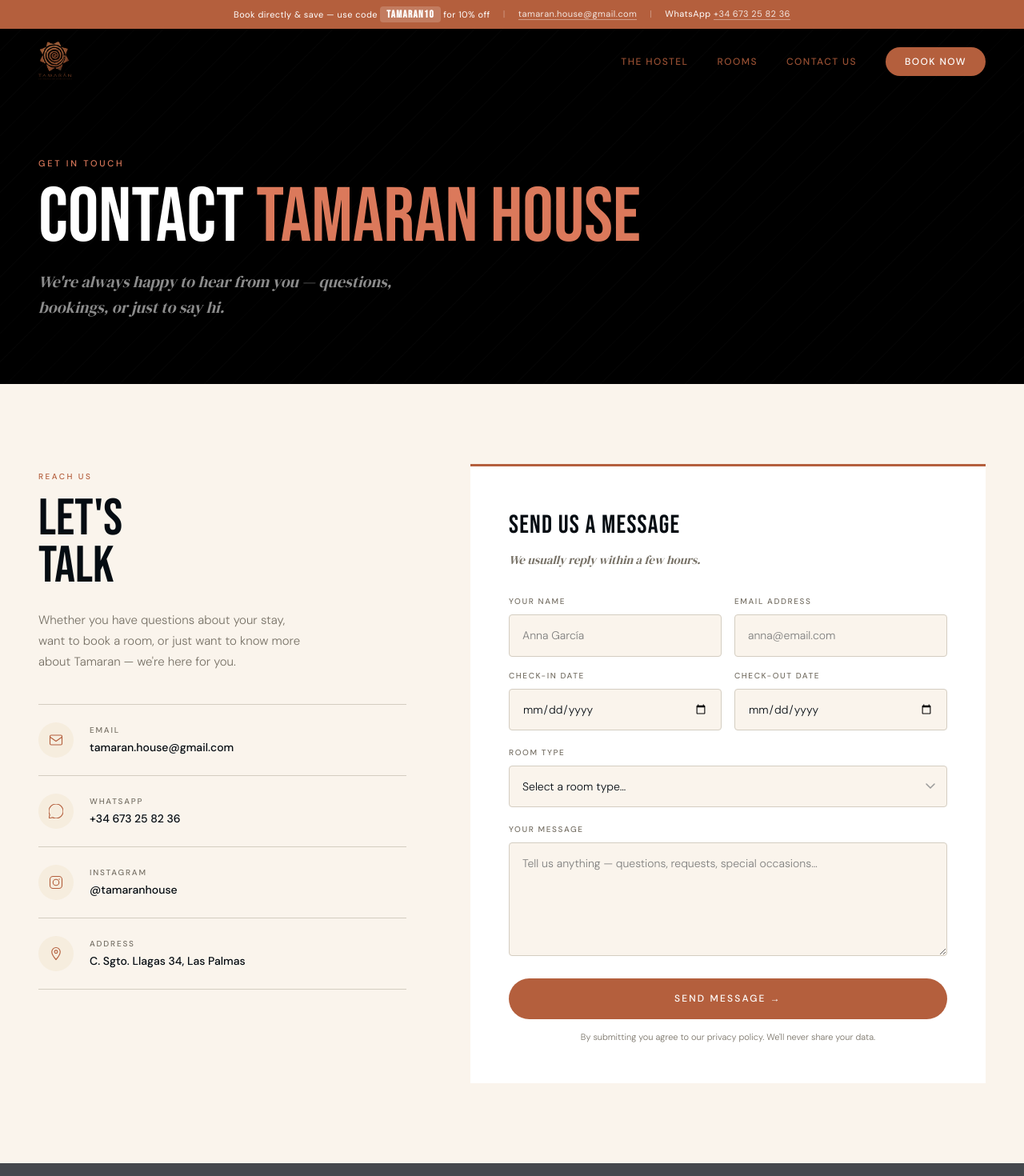
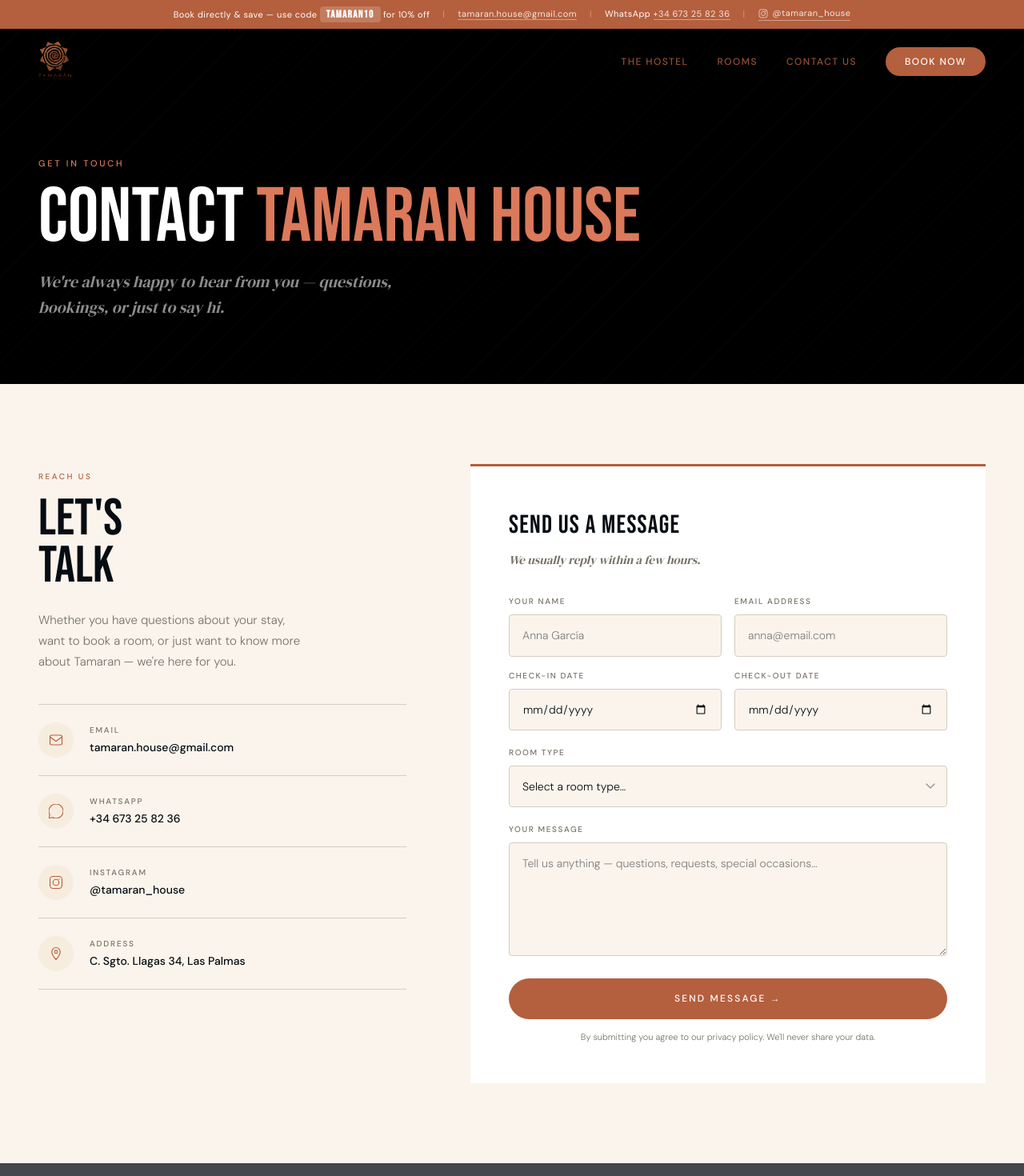
Before and after one commit to nicogaucho/tamaran-house, a Next.js app: page /contact in a window 1280 px wide. Shown: the top 1470 px of the page at 80% size. Built offline with nearby package versions, Linux system fonts and the light colour scheme; grey boxes are pictures that could not be loaded.

Commit message:
:zap: Update amenities and activities sections, and FAQ content

```diff
--- a/src/components/JsonLd.tsx
+++ b/src/components/JsonLd.tsx
@@ -30,7 +30,7 @@
       { "@type": "LocationFeatureSpecification", name: "Yoga sessions", value: true },
       { "@type": "LocationFeatureSpecification", name: "Free WiFi", value: true },
     ],
-    sameAs: ["https://www.instagram.com/tamaranhouse"],
+    sameAs: ["https://www.instagram.com/tamaran_house?igsh=aDM1eDlxMTk4ZHFu"],
   };
   return (
     <script
--- a/src/components/layout/Footer.tsx
+++ b/src/components/layout/Footer.tsx
@@ -52,9 +52,7 @@
             Follow
           </div>
           <ul className="list-none p-0 flex flex-col gap-2.5">
-            <li><a href="https://instagram.com/tamaranhouse" target="_blank" rel="noopener noreferrer" className="text-[13px] no-underline transition-colors duration-200 hover:text-white" style={{ color: "rgba(255,255,255,0.45)" }}>Instagram</a></li>
-            <li><a href="#" className="text-[13px] no-underline transition-colors duration-200 hover:text-white" style={{ color: "rgba(255,255,255,0.45)" }}>YouTube</a></li>
-            <li><a href="#" className="text-[13px] no-underline transition-colors duration-200 hover:text-white" style={{ color: "rgba(255,255,255,0.45)" }}>TikTok</a></li>
+            <li><a href="https://www.instagram.com/tamaran_house?igsh=aDM1eDlxMTk4ZHFu" target="_blank" rel="noopener noreferrer" className="text-[13px] no-underline transition-colors duration-200 hover:text-white" style={{ color: "rgba(255,255,255,0.45)" }}>Instagram</a></li>
           </ul>
         </div>
       </div>
--- a/src/components/layout/TopBanner.tsx
+++ b/src/components/layout/TopBanner.tsx
@@ -40,6 +40,29 @@
           +34 673 25 82 36
         </a>
       </span>
+      <span className="hidden sm:inline" style={{ opacity: 0.35 }}>|</span>
+      <span className="hidden sm:inline">
+        <a
+          href="https://www.instagram.com/tamaran_house?igsh=aDM1eDlxMTk4ZHFu"
+          target="_blank"
+          rel="noopener noreferrer"
+          className="inline-flex items-center gap-1.5 border-b transition-colors duration-200"
+          style={{ color: "rgba(255,255,255,0.85)", borderColor: "rgba(255,255,255,0.4)" }}
+        >
+          <svg
+            viewBox="0 0 24 24"
+            fill="none"
+            stroke="currentColor"
+            strokeWidth="1.5"
+            style={{ width: 12, height: 12 }}
+          >
+            <rect x="2" y="2" width="20" height="20" rx="5" />
+            <circle cx="12" cy="12" r="5" />
+            <circle cx="17.5" cy="6.5" r="1.5" fill="currentColor" stroke="none" />
+          </svg>
+          @tamaran_house
+        </a>
+      </span>
     </div>
   );
 }
--- a/src/components/sections/Activities.tsx
+++ b/src/components/sections/Activities.tsx
@@ -1,9 +1,9 @@
 import RevealOnScroll from "@/components/ui/RevealOnScroll";
 
 const activities = [
-  { num: "01", name: "Surf Lessons", desc: "Exclusive discounts with partner Ocean Side. Beginner to pro." },
-  { num: "02", name: "Yoga & Wellness", desc: "Morning sessions on the rooftop with ocean breeze." },
-  { num: "03", name: "Kayaking", desc: "Explore the Canarian coastline with new friends." },
+  { num: "01", name: "Surf Lessons", desc: "Organized with external surf school. Available on request — just ask at reception. All levels welcome." },
+  { num: "02", name: "Yoga & Wellness", desc: "Morning sessions on the closest beach with ocean breeze. Available on request — just ask at reception" },
+  { num: "03", name: "Kayaking", desc: "Explore the Canarian coastline with new friends. Available on request — just ask at reception" },
   { num: "04", name: "Snorkeling", desc: "Free gear rental. Las Canteras is a natural reef." },
   { num: "05", name: "Group Dinners", desc: "Family-style meals where strangers become friends." },
   { num: "06", name: "City Nights", desc: "Best bars, concerts, and events in Las Palmas." },
--- a/src/components/sections/Amenities.tsx
+++ b/src/components/sections/Amenities.tsx
@@ -39,7 +39,7 @@
     ),
   },
   {
-    name: "Washing Machine",
+    name: "Laundry service",
     icon: (
       <svg className="w-9 h-9 opacity-50" viewBox="0 0 36 36" fill="none" stroke="white" strokeWidth="1.5">
         <rect x="7" y="8" width="22" height="20" rx="2"/>
@@ -84,7 +84,7 @@
             className="text-[10px] font-medium tracking-[0.25em] uppercase mb-10"
             style={{ color: "var(--coral)" }}
           >
-            Everything Included
+            Hostel amenities
           </p>
         </RevealOnScroll>
         <div
--- a/src/components/sections/ContactSection.tsx
+++ b/src/components/sections/ContactSection.tsx
@@ -28,8 +28,8 @@
   },
   {
     type: "Instagram",
-    label: "@tamaranhouse",
-    href: "https://instagram.com/tamaranhouse",
+    label: "@tamaran_house",
+    href: "https://www.instagram.com/tamaran_house?igsh=aDM1eDlxMTk4ZHFu",
     icon: (
       <svg viewBox="0 0 24 24" style={{ width: 18, height: 18, stroke: "var(--terra)", fill: "none", strokeWidth: 1.5 }}>
         <rect x="2" y="2" width="20" height="20" rx="5" />
--- a/src/components/sections/Location.tsx
+++ b/src/components/sections/Location.tsx
@@ -9,7 +9,7 @@
   {
     num: "900m",
     title: "Best Surfing Spot",
-    desc: "El Confital, perfect waves year round",
+    desc: "La Cicer, perfect waves year round",
   },
   {
     num: "1.2km",
--- a/src/components/sections/Manifesto.tsx
+++ b/src/components/sections/Manifesto.tsx
@@ -56,11 +56,8 @@
               <em style={{ fontFamily: "var(--font-dm-serif), serif", fontStyle: "italic", color: "var(--surf)" }}>buena vibra</em>{" "}
               of a city that embraces travelers from all over the world.
             </p>
-            <p className="text-[17px] leading-[1.75]" style={{ color: "rgba(255,255,255,0.65)" }}>
-              <strong className="font-medium" style={{ color: "#fff" }}>All of this, we want to celebrate together.</strong>
-            </p>
             <div className="flex flex-wrap gap-2.5 mt-9">
-              {["Travelers", "Surfers", "Backpackers", "Digital Nomads", "Adventurersº"].map((tag) => (
+              {["Solo Travelers", "Surfers", "Backpackers", "Digital Nomads", "Adventurersº"].map((tag) => (
                 <span
                   key={tag}
                   className="text-[11px] font-medium tracking-[0.1em] uppercase px-[18px] py-2"
--- a/src/components/sections/Rooms.tsx
+++ b/src/components/sections/Rooms.tsx
@@ -12,14 +12,14 @@
   },
   {
     name: "Private Room",
-    desc: "The privacy of your own room with all the great vibes of a social hostel. Beach views included.",
+    desc: "Perfect for couples or solo travelers who want a bit more comfort.",
     price: "€65 / night",
     img: "/uploads/image00006.jpeg",
     badge: null,
   },
   {
     name: "Master Private",
-    desc: "Wake up to a great ocean view. Private balcony, double bed, and everything you need to work and rest.",
+    desc: "Wake up to a great ocean view. Double bed, and everything you need to work and rest.",
     price: "€85 / night",
     img: "/uploads/Private.jpg",
     badge: { label: "Best Views", bg: "var(--ocean)" },
```
Also changed, not shown: src/components/sections/FAQ.tsx (+4 -4 lines), src/components/sections/Testimonials.tsx (+17 -10 lines), 2 other files (tests, documents, lock files or other folders).
